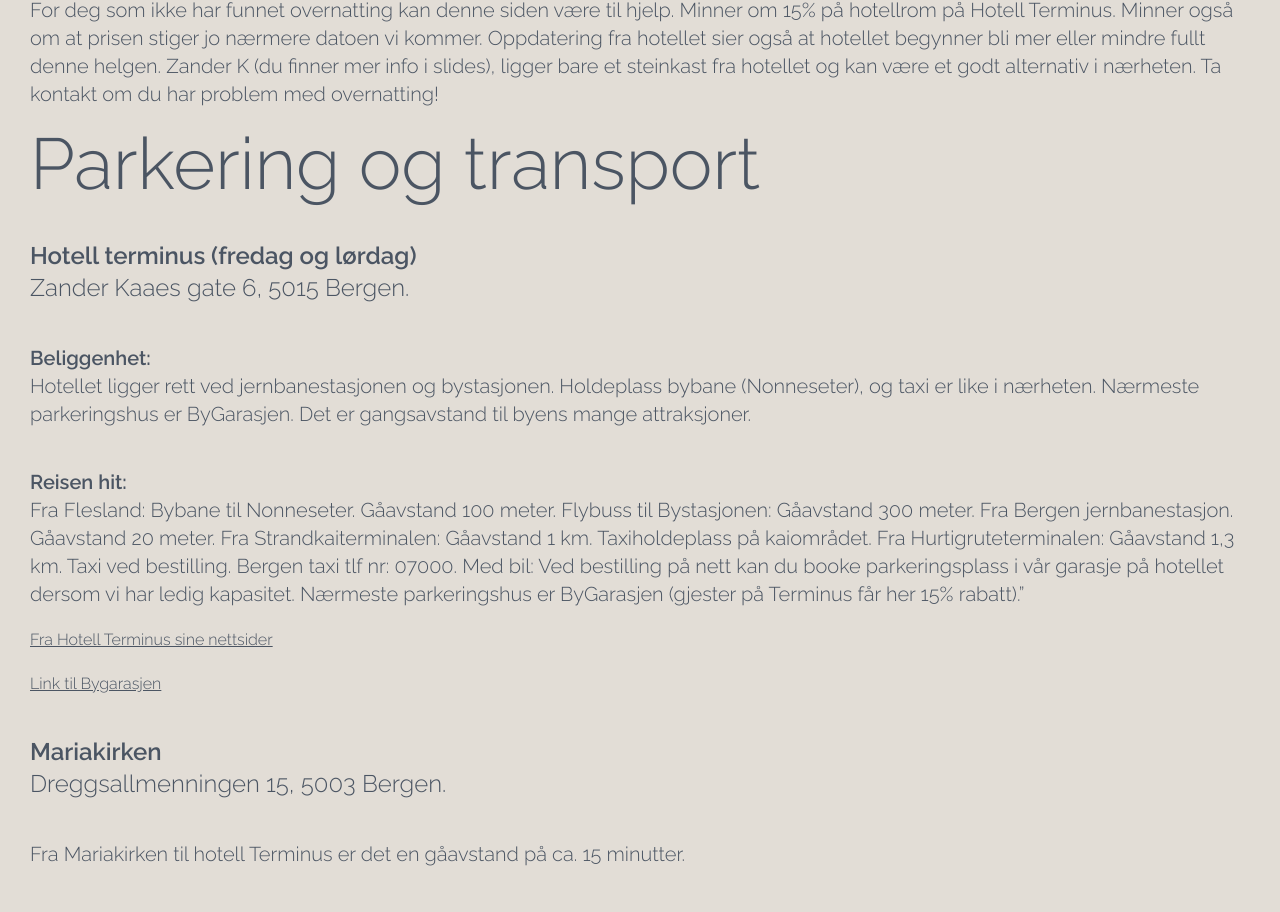
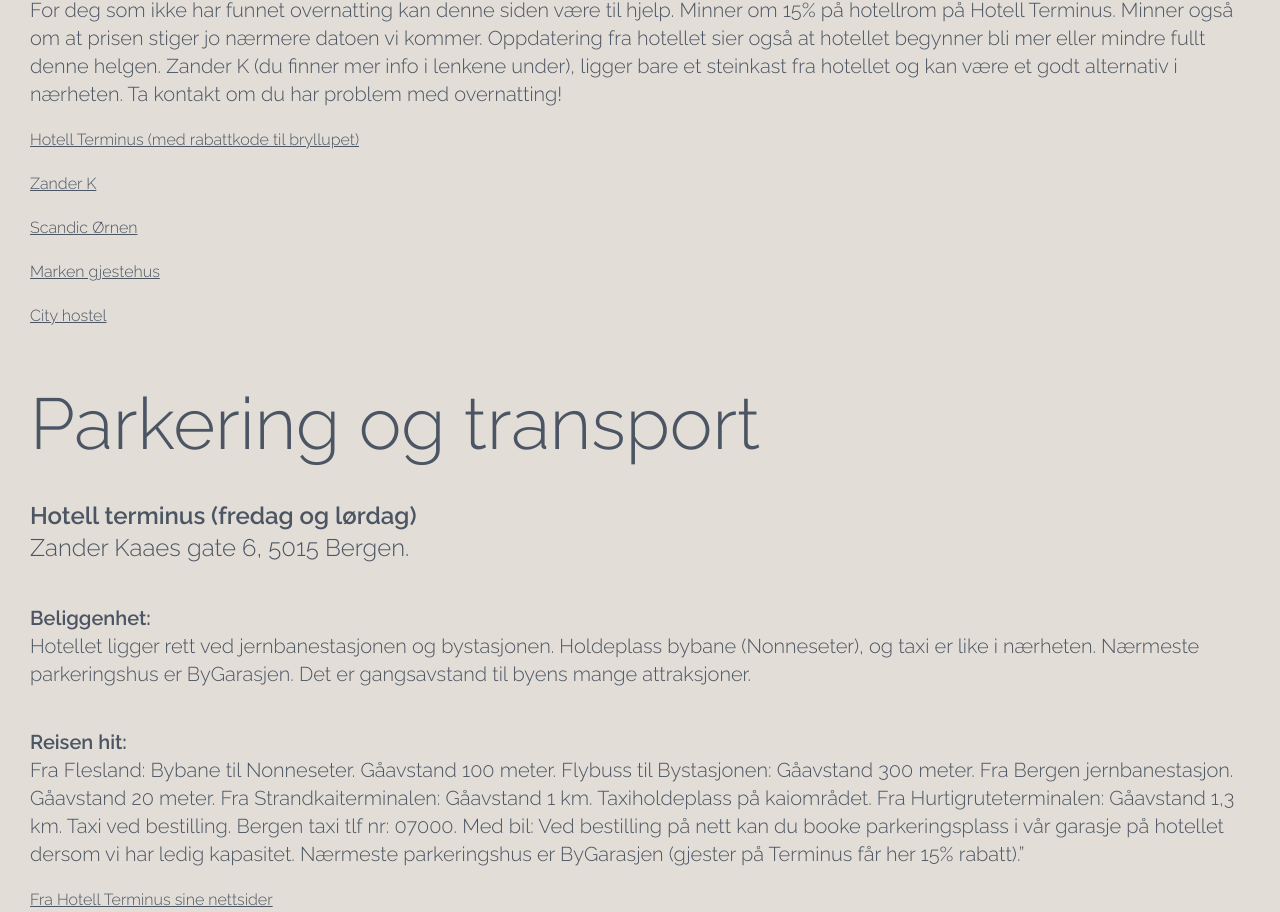
Before and after one commit to aliswil/wedding-website, a Next.js app in the folder wedding-website/: page / in a window 1280 px wide. Shown: the part 4613-5525 px from the top of the page. Built offline with nearby package versions, Linux system fonts and the light colour scheme.

Commit message:
insert accommodation

```diff
--- a/wedding-website/src/components/Info.tsx
+++ b/wedding-website/src/components/Info.tsx
@@ -1,4 +1,5 @@
 import React from "react";
+import Accommodation from "./ Accommodation";
 
 function Info() {
   return (
@@ -9,10 +10,26 @@
       <div className="w-full max-w-screen-xl mx-auto p-4 md:py-8 flex items-center justify-center ">
       <div className=" text-gray-600 z-[2] pt-20 m-3.5">
         <h2 className=" text-6xl sm:text-7xl font-light font-display">Overnatting</h2>
-        <p className="py-5 text-xl font-display">For deg som ikke har funnet overnatting kan denne siden være til hjelp. Minner om 15% på hotellrom på Hotell Terminus. Minner også om at prisen stiger jo nærmere datoen vi kommer. Oppdatering fra hotellet sier også at hotellet begynner bli mer eller mindre fullt denne helgen. Zander K (du finner mer info  i slides), ligger bare et steinkast fra hotellet og kan være et godt alternativ i nærheten. Ta kontakt om du har problem med overnatting!
+        <p className="py-5 text-xl font-display">For deg som ikke har funnet overnatting kan denne siden være til hjelp. Minner om 15% på hotellrom på Hotell Terminus. Minner også om at prisen stiger jo nærmere datoen vi kommer. Oppdatering fra hotellet sier også at hotellet begynner bli mer eller mindre fullt denne helgen. Zander K (du finner mer info  i lenkene under), ligger bare et steinkast fra hotellet og kan være et godt alternativ i nærheten. Ta kontakt om du har problem med overnatting!
 </p>
 
-        <h2 className=" text-6xl sm:text-7xl font-light font-display pb-5">Parkering og transport</h2>
+        <div className="flex flex-col">
+          <a href="https://book.grandterminus.no/v2/Campaign/CampaignDetails?channelId=3363b0a4-5e55-4f6e-8271-3c53872c7d74&campaignId=1ef6db8c-4e72-4ead-8209-47dac4a9935c&fbclid=IwAR18MCa0ujhfp1IWd06ci94Q5KO5tXjrteQjdPkLxV_uv0xxKArzh5tD3Ws
+" className="font-display underline pb-5 hover:text-sky-900">Hotell Terminus (med rabattkode til bryllupet)</a>
+          <a href="https://www.zanderk.no/
+" className="font-display underline pb-5 hover:text-sky-900">Zander K</a>
+          <a href="https://www.scandichotels.no/hotell/norge/bergen/scandic-ornen
+" className="font-display underline pb-5 hover:text-sky-900">Scandic Ørnen</a>
+          <a href="https://www.marken-gjestehus.com/
+" className="font-display underline pb-5 hover:text-sky-900">Marken gjestehus</a>
+          <a href="https://reservations.visbook.com/7525?lang=no
+" className="font-display underline pb-5 hover:text-sky-900">City hostel</a>
+
+
+
+        </div>
+
+        <h2 className=" text-6xl sm:text-7xl font-light font-display pb-5 pt-10">Parkering og transport</h2>
         <h3 className="py-5 text-2xl font-display"> <p className=" font-bold">Hotell terminus (fredag og lørdag)</p> Zander Kaaes gate 6, 5015 Bergen.</h3>
         <h3 className="py-5 text-xl font-display"> <p className=" font-bold">Beliggenhet:</p> Hotellet ligger rett ved jernbanestasjonen og bystasjonen. Holdeplass bybane (Nonneseter), og taxi er like i nærheten. Nærmeste parkeringshus er ByGarasjen. Det er gangsavstand til byens mange attraksjoner.</h3>
         <h3 className="py-5 text-xl font-display"> <p className=" font-bold">Reisen hit:</p> Fra Flesland: Bybane til Nonneseter. Gåavstand 100 meter. Flybuss til Bystasjonen: Gåavstand 300 meter. Fra Bergen jernbanestasjon. Gåavstand 20 meter. Fra Strandkaiterminalen: Gåavstand 1 km. Taxiholdeplass på kaiområdet. Fra Hurtigruteterminalen: Gåavstand 1,3 km. Taxi ved bestilling. Bergen taxi tlf nr: 07000. Med bil: Ved bestilling på nett kan du booke parkeringsplass i vår garasje på hotellet dersom vi har ledig kapasitet. Nærmeste parkeringshus er ByGarasjen (gjester på Terminus får her 15% rabatt).”
```
